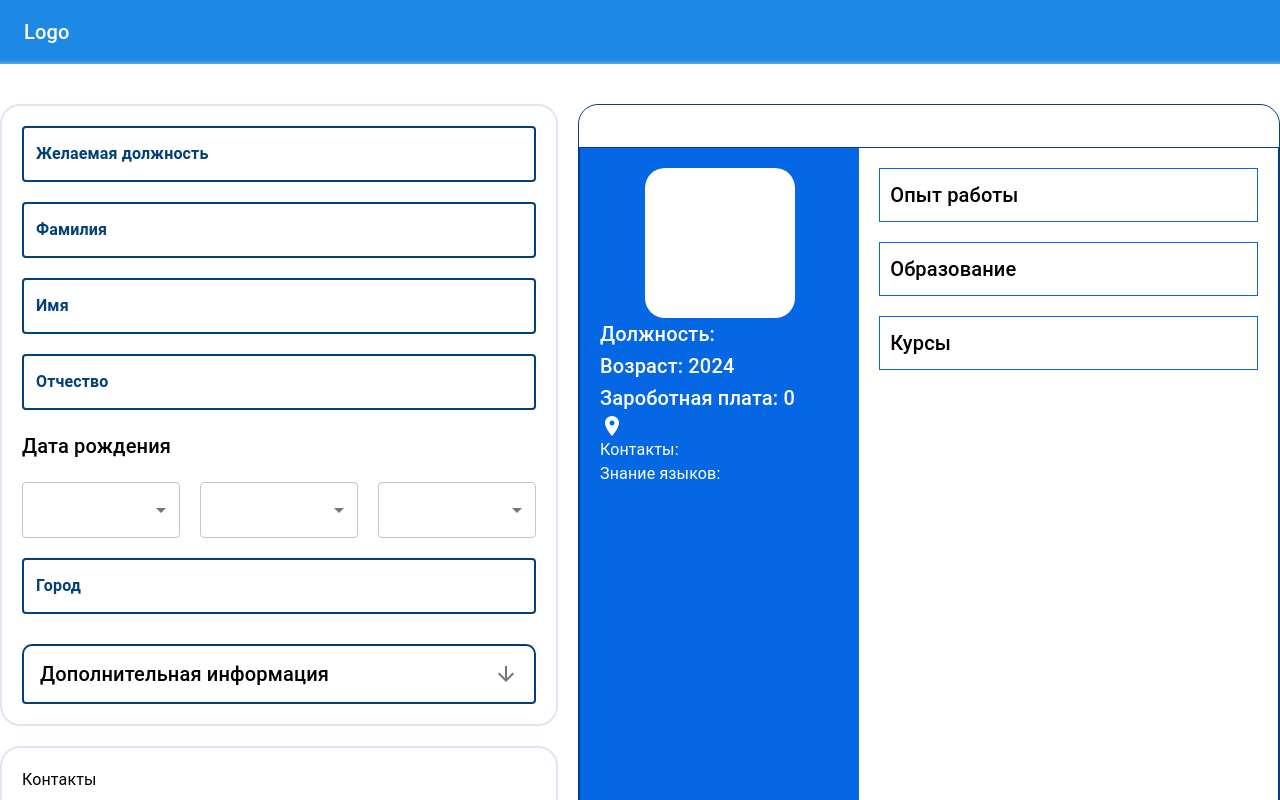
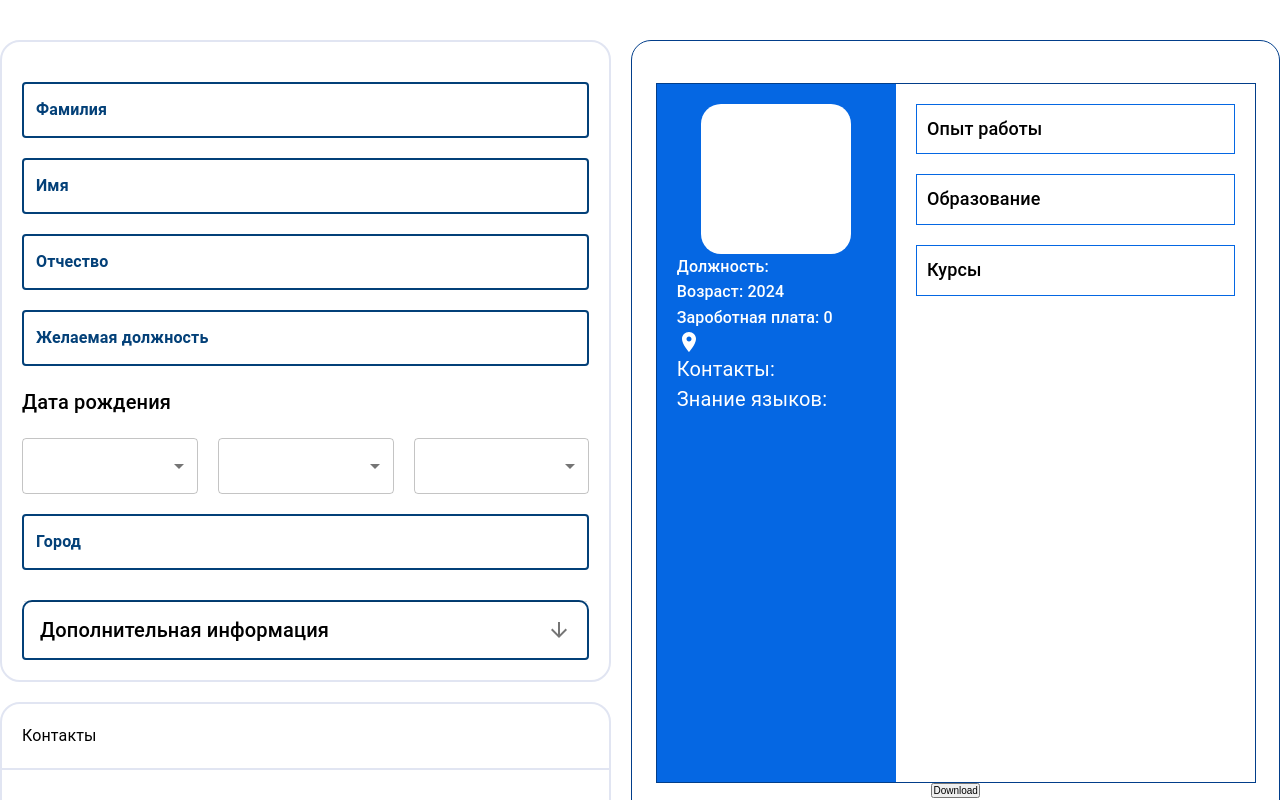
Before and after one commit to chmonka/createResume, a React (Vite) app: page / in a window 1280 px wide. Shown: the top 800 px of the page. Built offline with nearby package versions, Linux system fonts and the light colour scheme.

Commit message:
изменил стили

```diff
--- a/src/App.tsx
+++ b/src/App.tsx
@@ -13,7 +13,7 @@ function App() {
   return (
     <ThemeProvider theme={theme}>
       <div className="App">
-        <Header />
+        {/* <Header /> */}
         <Routes>
           <Route path="/" element={<CreateResumePage />} />
           {/* <Route path='/createPortfolio' element={<CreatePortfolioPage />}></Route> */}
--- a/src/components/Document/FormsView/FormViewMain/FormViewMain.tsx
+++ b/src/components/Document/FormsView/FormViewMain/FormViewMain.tsx
@@ -17,15 +17,15 @@ function FormViewMain() {
                 <Box sx={{ display: 'flex', justifyContent: 'center' }}>
                     <Box sx={{ width: '150px', height: '150px', backgroundColor: 'white', borderRadius: '20px' }}></Box>
                 </Box>
-                <Typography sx={{ color: 'white' }} variant="h6">{object.middleName.toUpperCase()} {object.firstName.toUpperCase()} {object.lastName.toUpperCase()}</Typography>
+                <Typography sx={{ color: 'white',fontSize:'16px' }} variant="h6">{object.middleName.toUpperCase()} {object.firstName.toUpperCase()} {object.lastName.toUpperCase()}</Typography>
                 <Box>
-                    <Typography sx={{ color: 'white' }} variant="h6">Должность: {object.desiredPosition}</Typography>
-                    <Typography sx={{ color: 'white' }} variant="h6">Возраст: {date - object.year}</Typography>
-                    <Typography sx={{ color: 'white' }} variant="h6">Зароботная плата: {object.money} {object.currency}</Typography>
+                    <Typography sx={{ color: 'white',fontSize:'16px' }} variant="h6">Должность: {object.desiredPosition}</Typography>
+                    <Typography sx={{ color: 'white',fontSize:'16px' }} variant="h6">Возраст: {date - object.year}</Typography>
+                    <Typography sx={{ color: 'white',fontSize:'16px' }} variant="h6">Зароботная плата: {object.money} {object.currency}</Typography>
                 </Box>
                 <Box sx={{ display: 'flex', flexDirection: 'row' }}>
                     <PlaceIcon sx={{ color: 'white' }} />
-                    <Typography sx={{ color: 'white' }}>{object.city}</Typography>
+                    <Typography sx={{ color: 'white',fontSize:'16px' }}>{object.city}</Typography>
                 </Box>
             </Box>
             <Box>
@@ -33,19 +33,21 @@ function FormViewMain() {
                     sx={{
                         backgroundColor: '#0567e3',
                         color: '#FFFFFF',
+                        fontSize:'20px'
                     }}>Контакты:</Typography>
                 {object.socials.map((item: { icon: string, link: string }, index: number) => {
                     return (<Box display={"flex"} flexDirection={"row"} gap={"20px"} key={index}>
-                        <Typography color={'white'}>{item.icon}</Typography>
-                        <Typography color={'white'}>{item.link}</Typography>
+                        <Typography color={'white'} sx={{fontSize:'16px'}}>{item.icon}</Typography>
+                        <Typography color={'white'} sx={{fontSize:'16px'}}>{item.link}</Typography>
                     </Box>)
                 })}
             </Box>
             <Box>
                 <Typography
-                    sx={{
+                     sx={{
                         backgroundColor: '#0567e3',
                         color: '#FFFFFF',
+                        fontSize:'20px'
                     }}>Знание языков:</Typography>
                 {object.languages.map((item: { nameLanguage: string, levelLanguage: string }, index: number) => {
                     const levelLang = {
@@ -58,7 +60,7 @@ function FormViewMain() {
                     }
                     const levelLangValue= levelLang[item.levelLanguage as keyof typeof levelLang]
                     return (<Box display={"flex"} flexDirection={"row"} gap={"20px"} key={index} >
-                        <Typography component="legend">{item.nameLanguage}</Typography>
+                        <Typography component="legend" sx={{fontSize:'16px'}}>{item.nameLanguage}</Typography>
                         <Rating name="read-only" readOnly value={levelLangValue !=undefined? levelLangValue : 0} />
                     </Box>)
                 })}
--- a/src/components/Document/FormsView/FormViewSecond/FormViewSecond.tsx
+++ b/src/components/Document/FormsView/FormViewSecond/FormViewSecond.tsx
@@ -14,7 +14,7 @@ function FormViewSecond() {
         }}>
             <Box sx={{ display: 'flex', flexDirection: 'column', gap: "20px" }}>
                 <Box>
-                    <Typography variant='h6' sx={{ border: '1px solid #0567e3', padding: '10px' }}>Опыт работы</Typography>
+                    <Typography variant='h6' sx={{ border: '1px solid #0567e3', padding: '10px' , fontSize:'18px' }}>Опыт работы</Typography>
                     {object.jobs.map((item: { postJob: string, nameCompany: string, monthStart: string, yearStart: string, monthEnd: string, yearEnd: string }, index: number) => {
                         return (
                             <Box key={index}>
@@ -26,7 +26,7 @@ function FormViewSecond() {
                     })}
                 </Box>
                 <Box>
-                    <Typography variant='h6' sx={{ border: '1px solid #0567e3', padding: '10px' }}>Образование</Typography>
+                    <Typography variant='h6' sx={{ border: '1px solid #0567e3', padding: '10px' , fontSize:'18px'  }}>Образование</Typography>
                     {object.education.map((item: { institution: string, levelEducation: string, faculty: string, speciality: string, yearEndEducation: string }, index: number) => {
                         return (
                             <Box key={index}>
@@ -39,7 +39,7 @@ function FormViewSecond() {
 
                 </Box>
                 <Box>
-                    <Typography variant='h6' sx={{ border: '1px solid #0567e3', padding: '10px' }}>Курсы</Typography>
+                    <Typography variant='h6' sx={{ border: '1px solid #0567e3', padding: '10px' , fontSize:'18px'  }}>Курсы</Typography>
                     {object.trainingCourses.map((item: { yearEnd: string, nameCompany: string, nameCourse: string }, index: number) => {
                         return (
                             <Box key={index}>
--- a/src/components/Document/MyDocument.tsx
+++ b/src/components/Document/MyDocument.tsx
@@ -24,7 +24,7 @@ const MyDocument = () => {
       }).then(canvas => {
         const imgData = canvas.toDataURL('image/png')
         const pdf = new jsPDF('portrait', 'px', 'a4')
-        pdf.addImage(imgData, 'SVG', 0, 0, 450, 632)
+        pdf.addImage(imgData, 'SVG', 0, 0, 450, 630)
         pdf.save('shipping_label.pdf')
       })
     } else {
@@ -32,27 +32,28 @@ const MyDocument = () => {
     }
   }
 
-
   return (
     <Box sx={{
       display: 'flex',
       maxWidth: '100%',
       flexDirection: 'column',
-      width: '800px',
-      height: '1000px',
+      width: '700px',
+      height: '800px',
       maxHeight: '100%',
       border: '1px solid #023e8a',
       borderRadius: '20px',
       justifyContent: 'center',
       alignItems: 'center',
+      position:'sticky',
+      top:0
     }}>
       <Box sx={{
         display: 'flex',
         flexDirection: 'row',
         alignItems: 'center',
         justifyContent: 'center',
-        width: '700px',
-        height: '900px',
+        width: '600px',
+        height: '700px',
         border: '1px solid #023e8a',
       }}>
         <Box
--- a/src/pages/CreateResume/containers/ResumeForm/Forms/FormEducations/FormEducations.tsx
+++ b/src/pages/CreateResume/containers/ResumeForm/Forms/FormEducations/FormEducations.tsx
@@ -49,7 +49,6 @@ function FormEducations() {
                         }} />
                     </Box>
                     <Box>
-                        <Typography>Начало учёбы</Typography>
                         <Box
                             sx={{
                                 display: 'flex',
--- a/src/pages/CreateResume/containers/ResumeForm/Forms/FormMainInformation/FormMainInFormation.tsx
+++ b/src/pages/CreateResume/containers/ResumeForm/Forms/FormMainInformation/FormMainInFormation.tsx
@@ -28,10 +28,9 @@ const FormMainInFormation = () => {
                 borderRadius: '20px',
                 gap: '20px',
             }}>
-            <Controller
-                control={control}
-                name="desiredPosition"
-                render={({ field: { onChange } }) => (<MyTextField label={'Желаемая должность'} onChange={onChange} />)} />
+            <Box>
+
+            </Box>
             <Controller
                 control={control}
                 name="middleName"
@@ -44,6 +43,10 @@ const FormMainInFormation = () => {
                 control={control}
                 name="lastName"
                 render={({ field: { onChange } }) => (<MyTextField label={'Отчество'} onChange={onChange} />)} />
+            <Controller
+                control={control}
+                name="desiredPosition"
+                render={({ field: { onChange } }) => (<MyTextField label={'Желаемая должность'} onChange={onChange} />)} />
             <Box>
                 <Typography variant={'h6'}>Дата рождения</Typography>
             </Box>
@@ -91,7 +94,7 @@ const FormMainInFormation = () => {
                         <Controller
                             control={control}
                             name="currency"
-                            render={({ field: { onChange, value } }) => (<SelectForm label={'День'} value={value} onChange={onChange} array={moneyArray|| ['']} />)} />
+                            render={({ field: { onChange, value } }) => (<SelectForm label={'День'} value={value} onChange={onChange} array={moneyArray || ['']} />)} />
                         <Controller
                             control={control}
                             name="citizenship"
@@ -107,11 +110,11 @@ const FormMainInFormation = () => {
                         <Controller
                             control={control}
                             name='interesting'
-                            render={({ field: { onChange, value } }) => (<SelectForm label={'Занятность'} onChange={onChange} value={value} array={interestingArray|| ['']} />)} />
+                            render={({ field: { onChange, value } }) => (<SelectForm label={'Занятность'} onChange={onChange} value={value} array={interestingArray || ['']} />)} />
                         <Controller
                             control={control}
                             name='schedule'
-                            render={({ field: { onChange, value } }) => (<SelectForm label={'График работы'} onChange={onChange} value={value} array={scheduleArray|| ['']} />)} />
+                            render={({ field: { onChange, value } }) => (<SelectForm label={'График работы'} onChange={onChange} value={value} array={scheduleArray || ['']} />)} />
                     </Grid>
                 </AccordionDetails>
             </Accordion>
--- a/src/pages/CreateResume/containers/ResumeForm/ResumeForm.tsx
+++ b/src/pages/CreateResume/containers/ResumeForm/ResumeForm.tsx
@@ -1,4 +1,4 @@
-import {Box, Grid } from '@mui/material'
+import { Box, Grid } from '@mui/material'
 import CustomContainer from '../../../../components/Container/CustomContainer.tsx'
 import MyDocument from '../../../../components/Document/MyDocument.tsx'
 import { Candidate, defaultValueForm } from './candidate.ts'
@@ -16,11 +16,12 @@ const ResumeForm = () => {
   return (
     <Box sx={{ paddingTop: '40px' }}>
       <FormProvider {...methods}>
-        <CustomContainer display={'flex'} flexDirection={'row'} justifyContent={'space-between'} gap={'20px'}>
+        <CustomContainer position={'relative'} display={'flex'} flexDirection={'row'} justifyContent={'space-between'} gap={'20px'}>
           <Grid
             sx={{
               display: 'flex',
               flexDirection: 'column',
+
               gap: '20px',
             }}>
             <FormMainInFormation />
@@ -37,14 +38,14 @@ const ResumeForm = () => {
                   gap: '20px',
                 }}>
                 <FormContacts />
-                <FormWorkExperience/>
-                <FormEducations/>
-                <FormCourses/>
-                <FormLanguages/>
+                <FormWorkExperience />
+                <FormEducations />
+                <FormCourses />
+                <FormLanguages />
               </Grid>
             </Grid>
           </Grid>
-          <MyDocument/>
+          <MyDocument />
         </CustomContainer>
       </FormProvider>
     </Box>
```
